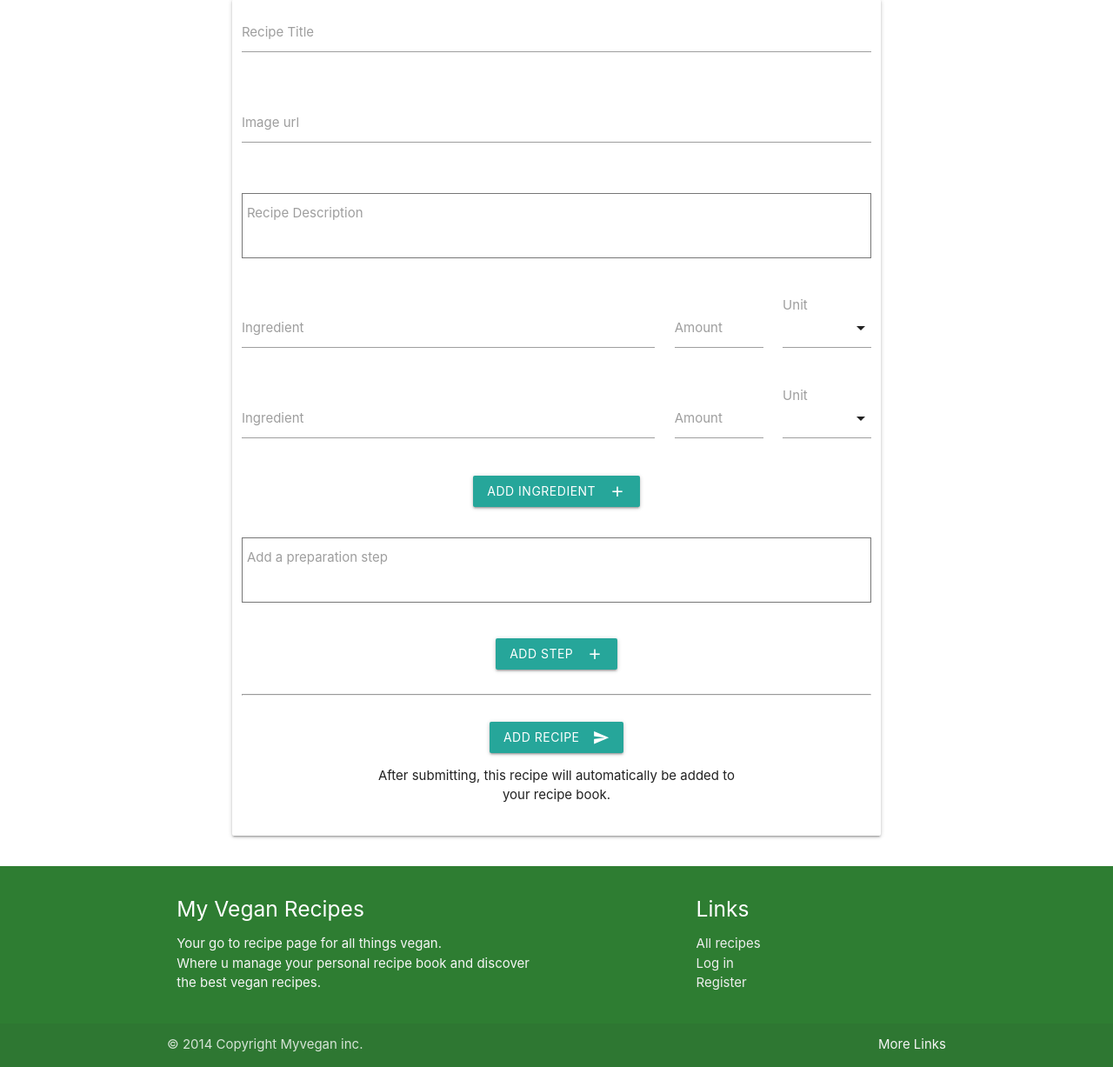
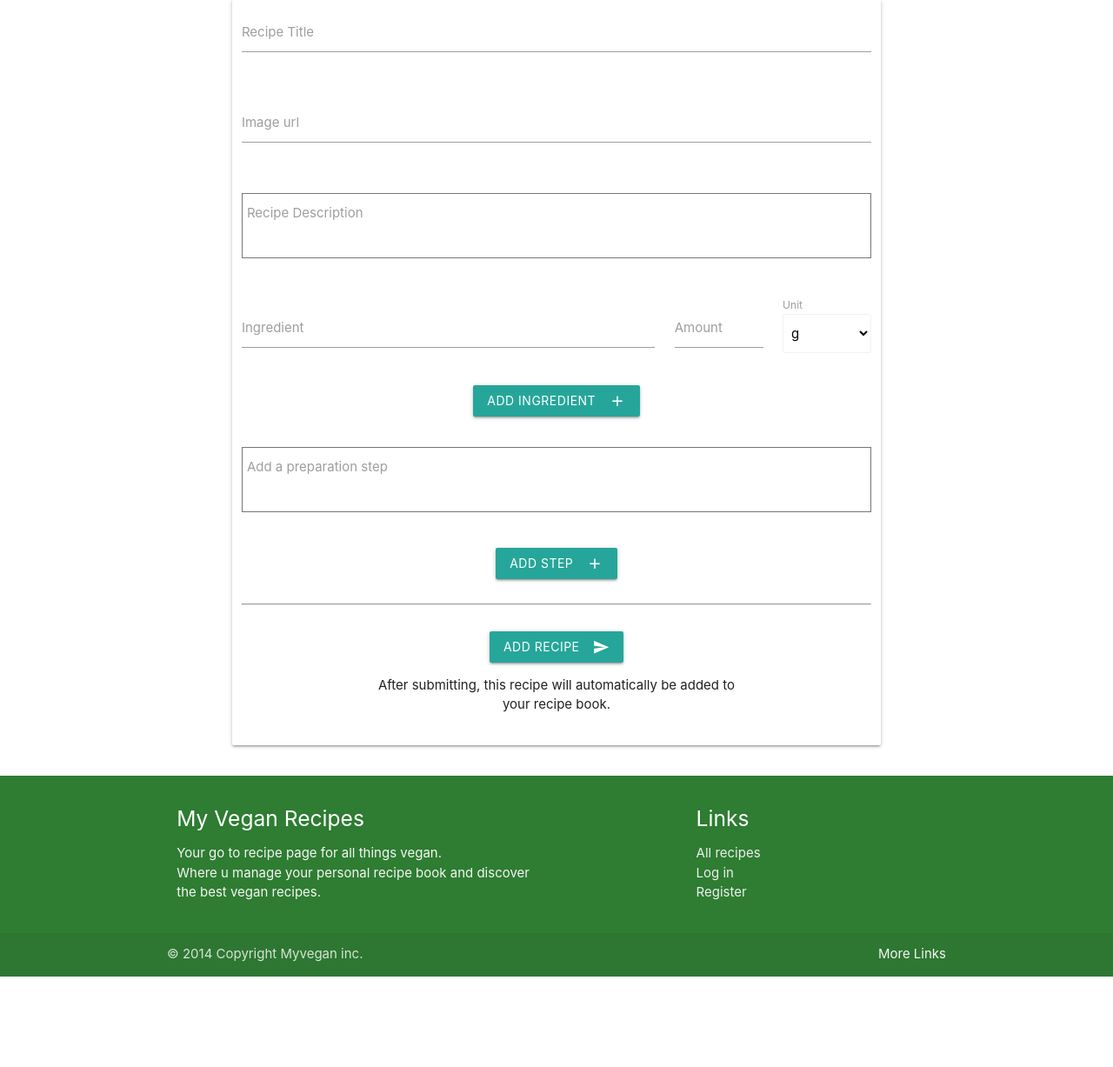
Before and after one commit to JorisPaarde/my-vegan-recipes, a Flask app: page /add_recipe in a window 1280 px wide. Shown: the part 208-1435 px from the top of the page at 87% size. After the commit the page ends 1331 px from the top, so only its background shows below. Run offline with Flask 2, Linux system fonts and the light colour scheme; data that the repository does not hold is empty; some libraries are stand-ins or nearby versions.

Commit message:
Fixed unit dropdown selection

```diff
--- a/static/js/script.js
+++ b/static/js/script.js
@@ -18,22 +18,24 @@
   <div class="row ingredient">
                       <!-- ingredient -->
                       <div class="input-field col s12 m8">
-                          <input name="ingredient_name" id="ingredient_name" type="text" minlength="3" maxlength="100"
+                          <input name="ingredient_name" type="text" minlength="3" maxlength="100"
                               class="validate" required>
                           <label for="ingredient_name">Ingredient</label>
                       </div>
 
                       <div class="input-field col s6 m2">
-                          <input name="amount" id="amount" type="text" maxlength="5" class="validate" required>
+                          <input name="amount" type="text" maxlength="5" class="validate" required>
                           <label for="amount">Amount</label>
                       </div>
-                      <div class="input-field col s6 m2">
-                          <select id="unit_name" name="unit_name" class="validate" required>
-                              {% for unit in units %}
-                              <option value="{{ unit.unit_name }}">{{ unit.unit_name }}</option>
-                              {% endfor %}
+                      <div class="unit_select col s6 m2">
+                          <label>Unit</label>
+                          <select class="browser-default" name="unit_name" required>
+                            <option value="g">g</option>
+                            <option value="kg">kg</option>
+                            <option value="l">l</option>
+                            <option value="ml">ml</option>
+                            <option value="pcs">pcs</option>
                           </select>
-                          <label>Unit</label>
                       </div>
                   </div>
   `
--- a/templates/add_recipe.html
+++ b/templates/add_recipe.html
@@ -35,45 +35,25 @@
             <div class="row ingredient">
                 <!-- ingredient -->
                 <div class="input-field col s12 m8">
-                    <input name="ingredient_name" id="ingredient_name" type="text" minlength="3" maxlength="100"
+                    <input name="ingredient_name" type="text" minlength="3" maxlength="100"
                         class="validate" required>
                     <label for="ingredient_name">Ingredient</label>
                 </div>
                 <div class="input-field col s6 m2">
-                    <input name="amount" id="amount" type="text" maxlength="5" class="validate" required>
+                    <input name="amount" type="text" maxlength="5" class="validate" required>
                     <label for="amount">Amount</label>
                 </div>
-                <div class="input-field col s6 m2">
-                    <select id="unit_name" name="unit_name" class="validate" required>
-                        {% for unit in units %}
-                        <option value="{{ unit.unit_name }}">{{ unit.unit_name }}</option>
-                        {% endfor %}
+                <div class="col s6 m2">
+                    <label>Unit</label>
+                    <select class="browser-default" name="unit_name" required>
+                        <option value="g">g</option>
+                        <option value="kg">kg</option>
+                        <option value="l">l</option>
+                        <option value="ml">ml</option>
+                        <option value="pcs">pcs</option>
                     </select>
-                    <label>Unit</label>
                 </div>
             </div>
-                <div class="row ingredient">
-                    <!-- ingredient -->
-                    <div class="input-field col s12 m8">
-                        <input name="ingredient_name" id="ingredient_name" type="text" minlength="3" maxlength="100"
-                            class="validate" required>
-                        <label for="ingredient_name">Ingredient</label>
-                    </div>
-
-                    <div class="input-field col s6 m2">
-                        <input name="amount" id="amount" type="text" maxlength="5" class="validate" required>
-                        <label for="amount">Amount</label>
-                    </div>
-                    <div class="input-field col s6 m2">
-                        <select id="unit_name" name="unit_name" class="validate" required>
-                            {% for unit in units %}
-                            <option value="{{ unit.unit_name }}">{{ unit.unit_name }}</option>
-                            {% endfor %}
-                        </select>
-                        <label>Unit</label>
-                    </div>
-                </div>
-
                 <div class="row">
                     <div class="col s12 center-align">
                         <button id="add-ingredient" class="btn waves-effect waves-light" type="button">Add Ingredient
```
Also changed, not shown: README.md.
